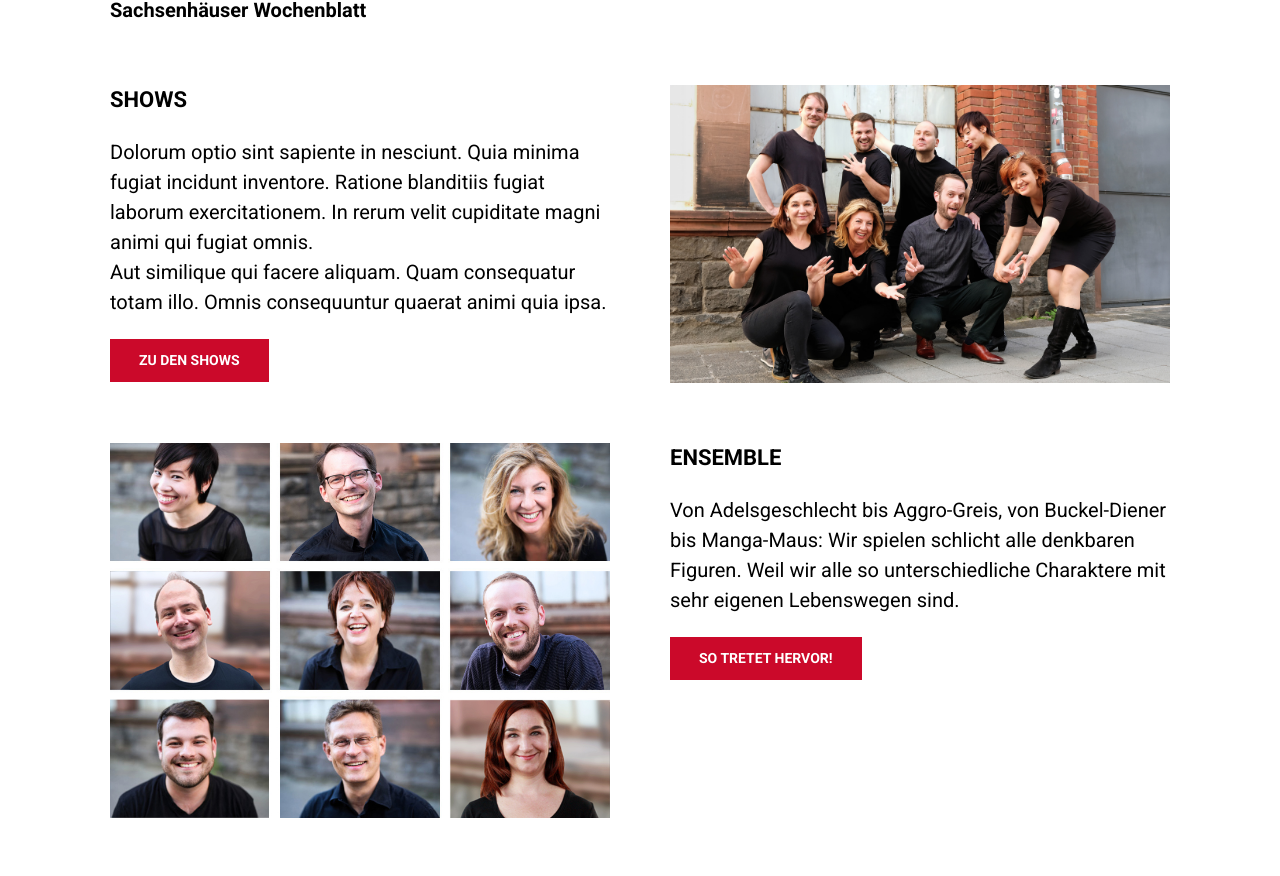
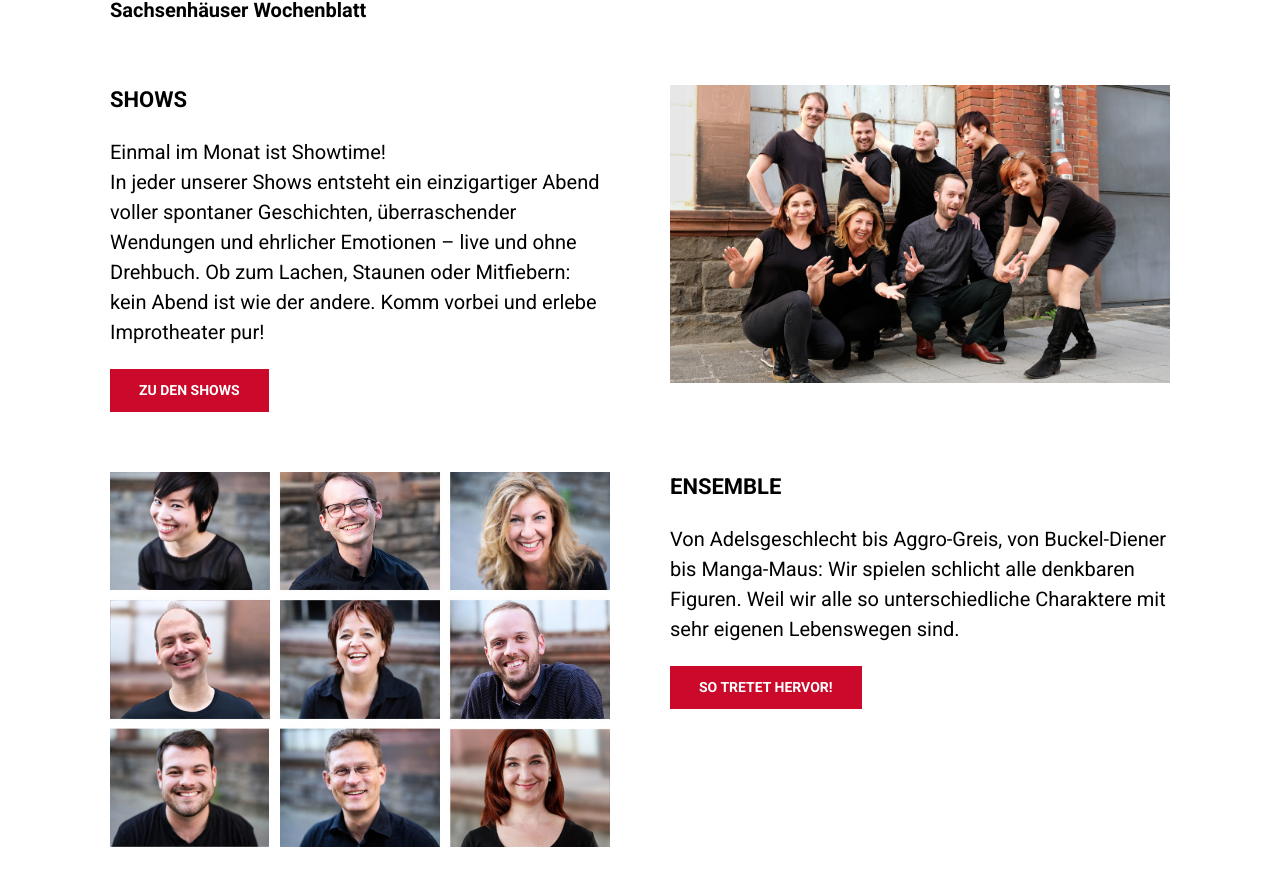
Before and after one commit to Birdy2014/improglycerin.de, a Next.js app: page / in a window 1280 px wide. Shown: the part 1270-2146 px from the top of the page. Built offline with nearby package versions, Linux system fonts and the light colour scheme.

Commit message:
Replace placeholder text on start page

```diff
--- a/app/page.tsx
+++ b/app/page.tsx
@@ -58,12 +58,13 @@ export default function Home() {
         <Vertical>
           <h2>SHOWS</h2>
           <p>
-            Dolorum optio sint sapiente in nesciunt. Quia minima fugiat incidunt
-            inventore. Ratione blanditiis fugiat laborum exercitationem. In
-            rerum velit cupiditate magni animi qui fugiat omnis.
+            Einmal im Monat ist Showtime!
             <br />
-            Aut similique qui facere aliquam. Quam consequatur totam illo. Omnis
-            consequuntur quaerat animi quia ipsa.
+            In jeder unserer Shows entsteht ein einzigartiger Abend voller
+            spontaner Geschichten, überraschender Wendungen und ehrlicher
+            Emotionen – live und ohne Drehbuch. Ob zum Lachen, Staunen oder
+            Mitfiebern: kein Abend ist wie der andere. Komm vorbei und erlebe
+            Improtheater pur!
           </p>
           <Button href="/shows">ZU DEN SHOWS</Button>
         </Vertical>
```
